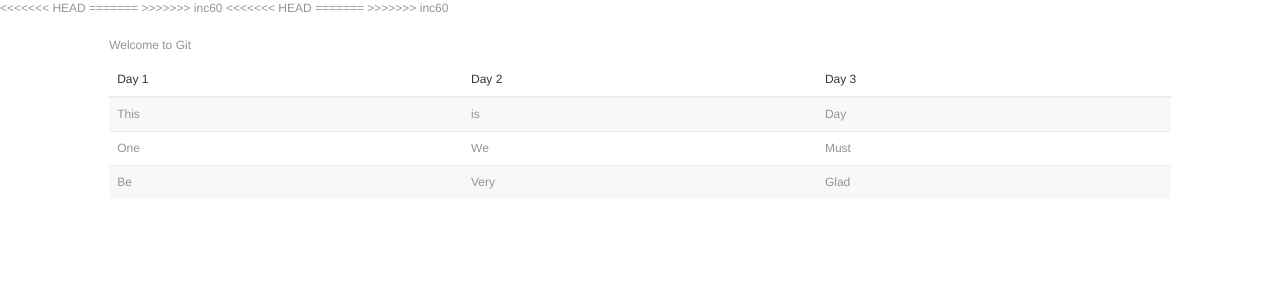
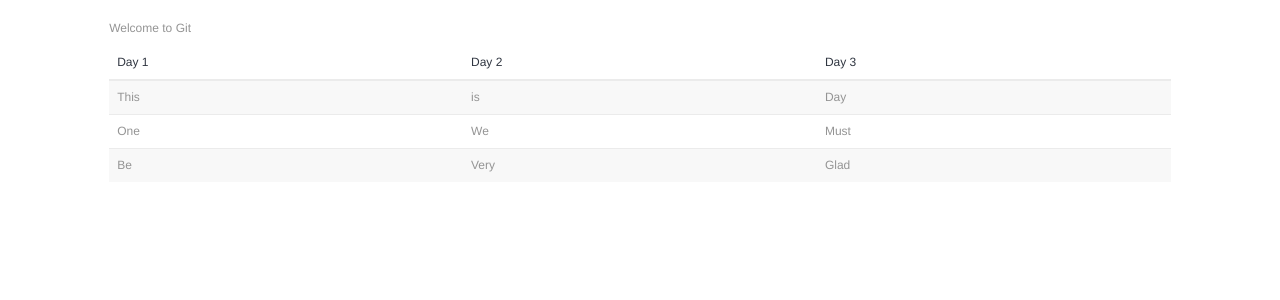
Before and after one commit to nkmwambs/repo, a PHP site: page / in a window 1280 px wide. Shown: the top 300 px of the page. Run offline with PHP 8.4, Linux system fonts and the light colour scheme; some libraries are stand-ins or nearby versions.

Commit message:
Its now okay

```diff
--- a/index.php
+++ b/index.php
@@ -3,11 +3,7 @@
 <head>
 	<meta charset="utf-8">
 	<meta name="viewport" content="width=device-width, initial-scale=1.0" />
-<<<<<<< HEAD
 
-=======
-
->>>>>>> inc60
 	<title>Welcome to Git | Git Branching Lesson 1</title>
 	<link rel="stylesheet" href="assets/css/bootstrap.css">
 
@@ -16,15 +12,9 @@
 	<link rel="stylesheet" href="https://cdn.datatables.net/1.10.19/css/jquery.dataTables.min.css" />
 	<script src="https://cdn.datatables.net/1.10.19/js/jquery.dataTables.min.js"></script>
 
-<<<<<<< HEAD
-	<title>Welcome to Git | Git Branching</title>
-
-=======
 
 	<title>Welcome to Git | Git Branching</title>
 
-
->>>>>>> inc60
 </head>
 <body class="page-body">
 
```
